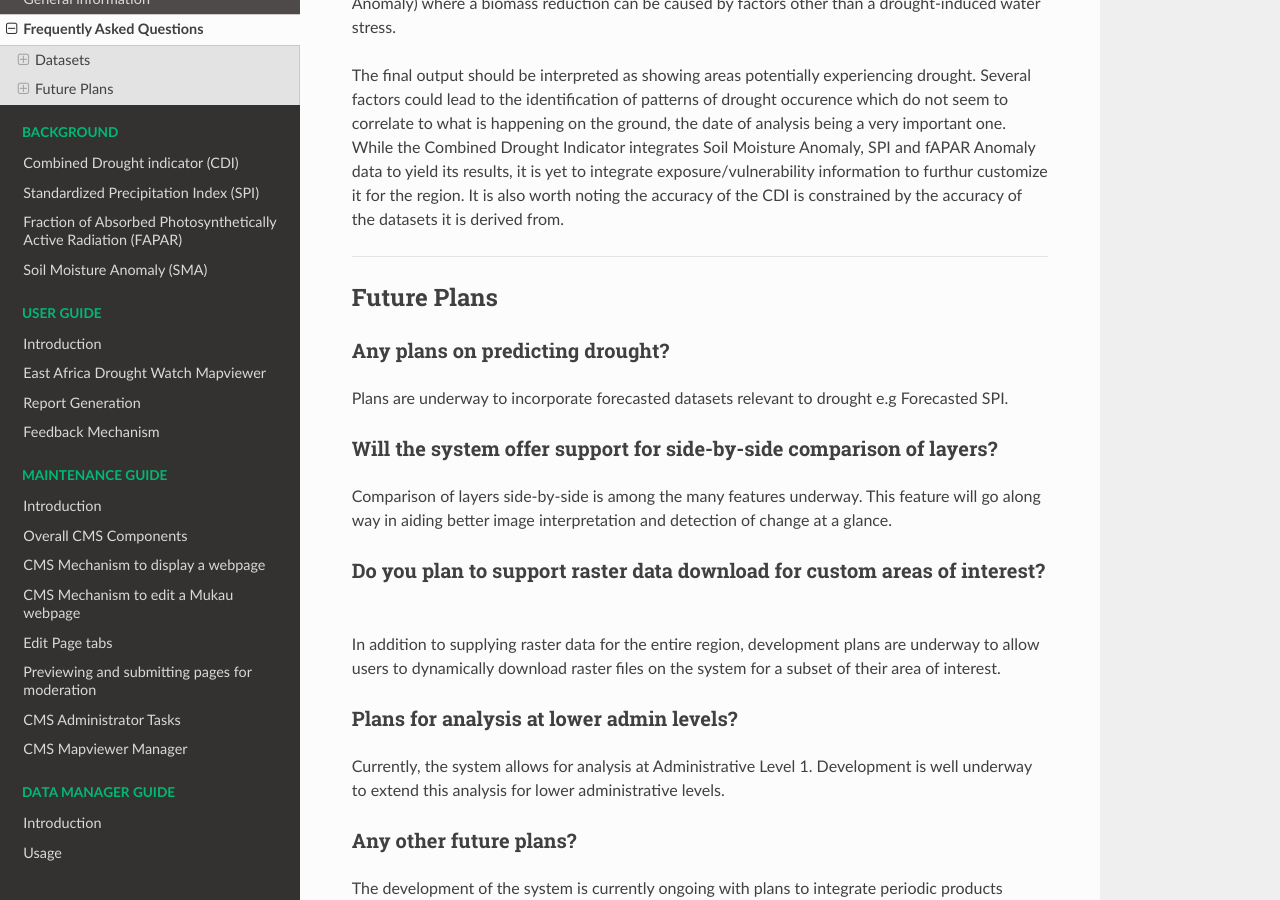
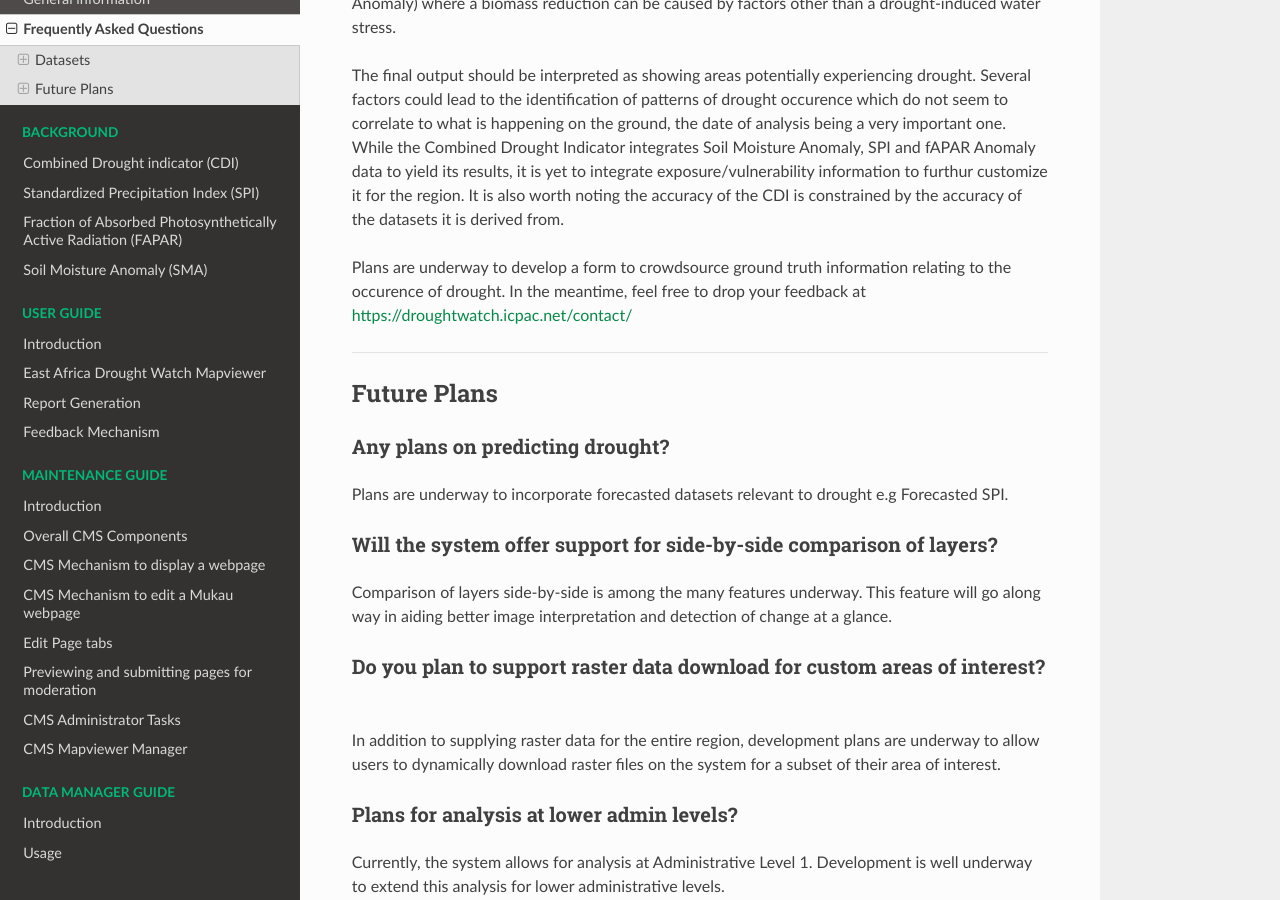
Before and after one commit to icpac-igad/eadw-docs, a Sphinx documentation site: the page built from docs/source/About/faq.rst, in a window 1280 px wide and 900 px high, scrolled down 3374 px. Built offline with Sphinx 7.4.7 and the Read the Docs theme 2.0.0, drawn with Linux system fonts in a browser that asks for light colours.

Commit message:
update faq

```diff
--- a/docs/source/About/faq.rst
+++ b/docs/source/About/faq.rst
@@ -189,6 +189,9 @@ of drought occurence which do not seem to correlate to what is happening on the
 Soil Moisture Anomaly, SPI and fAPAR Anomaly data to yield its results, it is yet to integrate exposure/vulnerability information to furthur customize it for the region. It is also worth
 noting the accuracy of the CDI is constrained by the accuracy of the datasets it is derived from.
 
+Plans are underway to develop a form to crowdsource ground truth information relating to the occurence of drought. In the meantime, feel free to drop your feedback
+at https://droughtwatch.icpac.net/contact/
+
 ------
 
 
```
